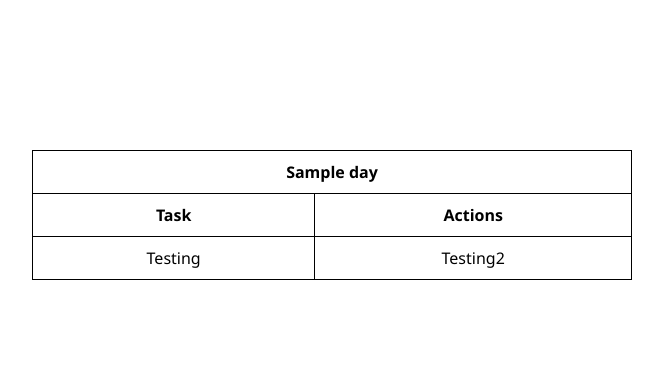
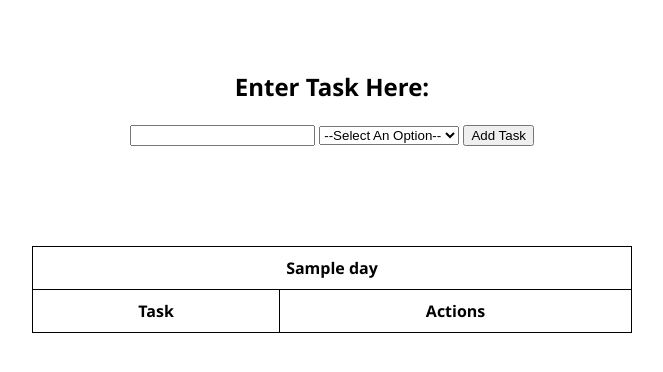
Before and after one commit to Governess-Simpson/todo-v2, a Flask app: template templates/index.html in a window 1280 px wide. Shown: the top 372 px of the page, without its empty margins (308-971 px from the left). Run offline with Flask 3, Linux system fonts and the light colour scheme; the template is opened without the code that fills it: values that come from a table or form of the project are taken from there, most other values are stand-ins (such as "Sample title", 1, 10 or a date in 2020); lists and menus that the app fills with data are empty.

Commit message:
allow tasks to be added to specific dates

```diff
--- a/app.py
+++ b/app.py
@@ -21,7 +21,22 @@
 @app.route('/', methods=['POST', 'GET'])
 def index():
     days_arr = ['Monday', 'Tuesday', 'Wednesday', 'Thursday', 'Friday', 'Saturday', 'Sunday']
-    return render_template('index.html', days_of_the_week=days_arr)
+    if request.method == 'POST':
+        task_content = request.form['content']
+        task_due_date = request.form['due_date']
+        new_task = Todo(content=task_content, due_date=task_due_date)
+
+        try:
+            db.session.add(new_task)
+            db.session.commit()
+            return redirect('/')
+
+        except:
+            return 'There was an error with submitting your task. Please try again later.'
+
+    else:
+        tasks = Todo.query.all()
+        return render_template('index.html', days_of_the_week=days_arr, tasks=tasks)
 
 if __name__ == "__main__":
     app.run(debug=True)
--- a/static/css/main.css
+++ b/static/css/main.css
@@ -1,11 +1,22 @@
 body {
     font-family: 'Segoe UI', Tahoma, Geneva, Verdana, sans-serif;
-    margin: 150px 75px;
+    margin-left: 75px;
+    margin-right: 75px;
+    margin-bottom: 75px;
 }
 
 table {
     border-collapse: collapse;
     width: 600px;
+}
+
+.form {
+    display: flex;
+    justify-content: center;
+    flex-direction: column;
+    align-items: center;
+    margin-top: 50px;
+    margin-bottom: 100px;
 }
 
 table, th, td {
@@ -23,28 +34,35 @@
 
 th.Monday {
     background-color: #FFCCCB;
+    text-transform: uppercase;
 }
 
 th.Tuesday {
     background-color: #FED8B1;
+    text-transform: uppercase;
 }
 
 th.Wednesday {
     background-color: lightgoldenrodyellow;
+    text-transform: uppercase;
 }
 
 th.Thursday {
     background-color: lightgreen;
+    text-transform: uppercase;
 }
 
 th.Friday {
     background-color: lightblue;
+    text-transform: uppercase;
 }
 
 th.Saturday {
     background-color: #CBC3E3;
+    text-transform: uppercase;
 }
 
 th.Sunday {
     background-color: lightgray;
+    text-transform: uppercase;
 }
--- a/templates/index.html
+++ b/templates/index.html
@@ -1,6 +1,20 @@
 {% extends 'base.html' %}
 
 {% block body %}
+    <div class="form">
+        <h2>Enter Task Here:</h2>
+        <form action="/" method="POST">
+            <input type="text" name="content" id="content">
+            <select name="due_date">
+                <option value="" selected>--Select An Option--</option>
+                {% for day in days_of_the_week %}
+                    <option value="{{ day }}">{{ day }}</option>
+                {% endfor %}
+            </select>
+            <input type="submit" value="Add Task">
+        </form>
+    </div>
+
     <div class="box">
         {% for day in days_of_the_week %}
             <table>
@@ -11,10 +25,18 @@
                     <th>Task</th>
                     <th>Actions</th>
                 </tr>
+                    {% if tasks|length < 1 %}
+                        <td colspan="2">There are currently no tasks. Start by creating one below!</td>
+                    {% else %}
+                        {% for task in tasks%}
+                            {% if task.due_date == day %}
                                 <tr>
-                    <td>Testing</td>
+                                    <td>{{ task.content}}</td>
                                     <td>Testing2</td>
                                 </tr>
+                            {% endif %}
+                        {% endfor %}
+                    {% endif %}
                 </table>
             {% endfor %}
         </div>
```
Also changed, not shown: instance/todo.db. Lines whose indentation alone changed are shown as unchanged.
